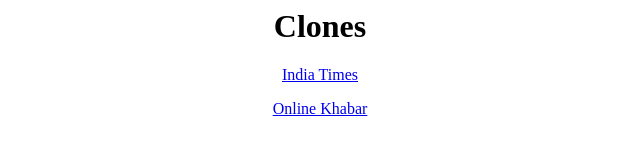
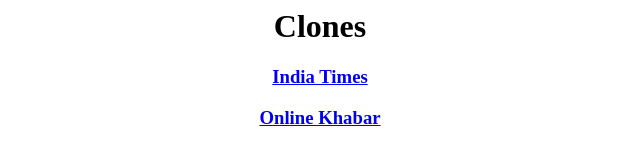
Before and after one commit to aasisp/Front-end, a plain HTML site: page index.html in a window 1280 px wide. Shown: the whole page, without its empty margins (320-960 px from the left). Drawn offline with Linux system fonts and the light colour scheme.

Commit message:
Update index.html

```diff
--- a/index.html
+++ b/index.html
@@ -5,8 +5,8 @@
   <body>
     <center>
        <h1>Clones</h1>
-       <p><a href="https://aasisp.github.io/Front-end/India%20Times%20Clone" target="_blank">India Times</a></p>
-       <p><a href="https://aasisp.github.io/Front-end/Online%20Khabar%20Clone" target="_blank">Online Khabar</a></p>
+       <h3><a href="https://aasisp.github.io/Front-end/India%20Times%20Clone" target="_blank">India Times</a></h3>
+       <h3><a href="https://aasisp.github.io/Front-end/Online%20Khabar%20Clone" target="_blank">Online Khabar</a></h3>
     </center>
  </body>
 </html>
```
